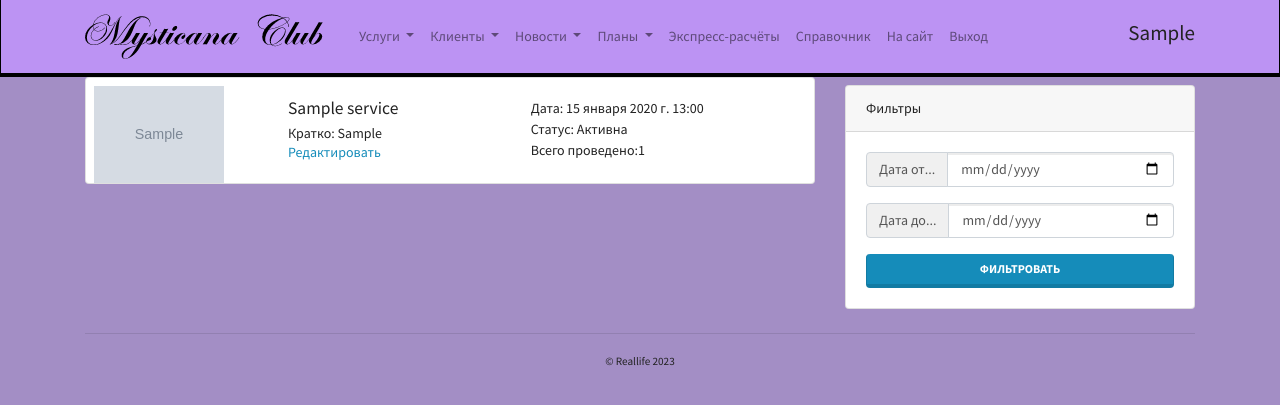
After one commit to reallife1990/mysticana_club, a Django app: page /workplace/services/ in a window 1280 px wide. The commit adds this page. Shown: the top 405 px of the page. Run offline with Django 4.2, Linux system fonts and the light colour scheme; a user stored in the database is signed in; tables that the repository leaves empty hold one stand-in row (values such as "Sample post"); grey boxes marked "Sample" are stand-in pictures; some libraries are stand-ins or nearby versions.

```diff
--- a/mysticana/mainapp/admin.py
+++ b/mysticana/mainapp/admin.py
@@ -1,7 +1,8 @@
 from django.contrib import admin
-from mainapp.models import News, Services
+from mainapp.models import News, Services, FormatService
 # Register your models here.
 admin.site.register(News)
+admin.site.register(FormatService)
 # admin.site.register(Services)
 class AdminServices(admin.ModelAdmin):
     list_display = ['title', 'updated_at', 'price']
--- a/mysticana/mainapp/models.py
+++ b/mysticana/mainapp/models.py
@@ -1,5 +1,5 @@
 from django.db import models
-
+# from workplaceapp.models import ServiceClients
 # Create your models here.
 from mysticana import settings
 
@@ -22,11 +22,23 @@ class BasicData(models.Model):
         abstract = True
 
 
+class FormatService(models.Model):
+    """
+    форматы консультаций
+    """
+    type_of = models.CharField(max_length=100, verbose_name='Формат')
+    description = models.TextField(verbose_name='Описание')
+
+    def __str__(self):
+        return f'{self.type_of}'
+
+    class Meta:
+        verbose_name = 'Формат консультации'
+        verbose_name_plural = 'Форматы консультаций'
 class News(BasicData):
-
+    """Новости"""
     title = models.CharField(max_length=100, verbose_name='Заголовок')
     preamble = models.CharField(max_length=256, verbose_name='Вступление')
-
     body = models.TextField(verbose_name='Содержание')
     body_as_markdown = models.BooleanField(default=False, verbose_name="Разметка")
     image = models.ImageField(blank=True, upload_to="images/news/", verbose_name="Картинка")
@@ -40,15 +52,22 @@ class News(BasicData):
 
 
 class Services(BasicData):
+    """Услуги"""
     title = models.CharField(max_length=256, verbose_name='Заголовок')
     preamble = models.CharField(max_length=256, verbose_name='Вступление')
-
     body = models.TextField(verbose_name='Описание')
     body_as_markdown = models.BooleanField(default=False, verbose_name="Разметка")
     image = models.ImageField(blank=True, upload_to="photo/services/", verbose_name = "Картинка")
+    price = models.DecimalField(max_digits=7, decimal_places=2, verbose_name='Стоимость', default=0)
+    length_time = models.CharField(max_length=256, verbose_name='Продолжительность', null=True)
+    formats = models.ManyToManyField(FormatService, verbose_name='Формат проведения',)
 
-    price = models.DecimalField(max_digits=7, decimal_places=2, verbose_name='Стоимость', default=0)
 
+    @property
+    def get_count(self):
+        """количество проведённых консультаций"""
+        count = self.objects.f(ser = self.pk)
+        pass
     def __str__(self):
         return f'{self.title}'
 
--- a/mysticana/workplaceapp/templates/workplaceapp/includes/inc_menu.html
+++ b/mysticana/workplaceapp/templates/workplaceapp/includes/inc_menu.html
@@ -19,12 +19,10 @@
                         <div class="dropdown-menu" aria-labelledby="ddService">
                             <a class="dropdown-item" href="#">Входящие заказы</a>
                             <div class="dropdown-divider"></div>
-                            <a class="dropdown-item" href="#">Активные услуги</a>
+                            <a class="dropdown-item" href="{% url 'workplaceapp:all_services' %}">Все услуги</a>
                             <div class="dropdown-divider"></div>
                             <a class="dropdown-item" href="#">Добавить услугу</a>
-                            <div class="dropdown-divider"></div>
-                            <a class="dropdown-item" href="#">Все услуги</a>
-                        </div>
+                            </div>
                     </li>
                     <li class="nav-item dropdown">
                         <a class="nav-link dropdown-toggle" href="#" id="ddClients" role="button" data-toggle="dropdown"
--- /dev/null
+++ b/mysticana/workplaceapp/templates/workplaceapp/services_list.html
@@ -0,0 +1,86 @@
+{% extends 'workplaceapp/base.html' %}
+{% load static %}
+{% block content %}
+
+<div class="row">
+
+  <div class="col-lg-8">
+    {%for service in object_list%}
+
+    <div class="card mb-3" >
+      <div class="row no-gutters">
+        <div class="col-md-3">
+           {% if service.image %}
+                <img class="ml-2 mt-2" width="130px" src="{{service.image.url}}">
+                {% else %}
+                <img class="ml-2 mt-2" width="130px" src="{% static 'img/no_photo.png' %}">
+                {% endif%}
+        </div>
+        <div class="col-md-4">
+          <div class="card-body">
+            <h5 class="card-title">{{service.title}}</h5>
+            <h6 class="card-subtitle">Кратко: {{service.preamble}}
+
+            </h6>
+            <a href="{% url 'workplaceapp:edit_service' service.pk %}" class="card-link">Редактировать</a>
+          </div>
+        </div>
+        <div class="col-md-4">
+          <div class="card-body">
+              Дата: {{service.updated_at}}
+              <br>
+              Статус:{%if service.deleted%}
+                Не активна
+                {%else%}
+                Активна
+                {%endif%}
+              <br>
+              Всего проведено:{{service.service_of.count}}
+            </h6>
+
+
+          </div>
+        </div>
+      </div>
+    </div>
+      {%endfor%}
+  </div>
+
+
+
+
+  <div class="col-lg-4">
+    <div class="card my-2 sticky-top">
+      <div class="card-header">
+        Фильтры
+      </div>
+      <div class="card-body">
+        <form action="">
+          <div class="input-group mb-3">
+            <div class="input-group-prepend">
+              <span class="input-group-text" id="basic-addon1">Дата от...</span>
+            </div>
+            <input type="date" class="form-control" name="dateFrom">
+          </div>
+          <div class="input-group mb-3">
+            <div class="input-group-prepend">
+              <span class="input-group-text" id="basic-addon1">Дата до...</span>
+            </div>
+            <input type="date" class="form-control" name="dateTo">
+          </div>
+
+          <button type="submit" class="btn btn-primary btn-block">Фильтровать</button>
+        </form>
+      </div>
+    </div>
+  </div>
+</div>
+
+{%if page_obj.paginator.num_pages != 1 %}
+  {%include 'mainapp/includes/inc_paginator.html'%}
+{%endif%}
+
+
+
+
+{% endblock %}
--- a/mysticana/workplaceapp/urls.py
+++ b/mysticana/workplaceapp/urls.py
@@ -9,6 +9,10 @@ urlpatterns = [
     path('', views.MainView.as_view(), name='main'),
     # path('services/', views.ServicesView.as_view(), name='services'),
     path('clients/', views.ShowAllClientsView.as_view(), name='all_clients'),
+
     path('client/<uuid:pk>', views.ShowClientView.as_view(), name='client_detail'),
     path('add_client', views.AddClientView.as_view(), name='add_client'),
+
+    path('services/', views.AllServicesView.as_view(), name='all_services'),
+    path('services/<int:pk>', views.EditServicesView.as_view(), name='edit_service'),
 ]
--- a/mysticana/workplaceapp/views.py
+++ b/mysticana/workplaceapp/views.py
@@ -1,23 +1,13 @@
-from django.contrib.auth.decorators import login_required
-from django.contrib.auth.mixins import LoginRequiredMixin
-from django.shortcuts import render, redirect
-from django.conf import settings
-from django.core.mail import send_mail
-
-
-# Create your views here.
-from django.shortcuts import render
 from django.urls import reverse_lazy
 from django.contrib import messages
-from django.views.generic import TemplateView, ListView, DetailView, CreateView
-# Create your views here.
+from django.views.generic import TemplateView, ListView, DetailView, CreateView, UpdateView
 from datetime import datetime, date
+from mainapp.models import Services
 from .utils import DrawGraph
 #@login_required
-from mysticana import settings
 from django.contrib.auth.mixins import AccessMixin
 from django.http import HttpResponseRedirect
-from workplaceapp.forms import AddClientForm
+from workplaceapp.forms import AddClientForm, ServiceChangeForm
 from workplaceapp.models import MainClients
 
 
@@ -47,6 +37,7 @@ class MainView(ControlAccess, TemplateView):
 class ShowAllClientsView(ControlAccess,ListView):
     template_name = 'workplaceapp/clients_list.html'
     model = MainClients
+    paginate_by = 8
 
     def get_context_data(self, **kwargs):
         context_data = super().get_context_data(**kwargs)
@@ -58,7 +49,6 @@ class ShowClientView(ControlAccess, DetailView):
     template_name = 'workplaceapp/clients_detail.html'
     model = MainClients
 
-    #print(MainClients.object.born_date)
     def get_context_data(self, **kwargs):
         context_data = super().get_context_data(**kwargs)
         context_data['date_now'] = datetime.now()
@@ -83,3 +73,23 @@ class AddClientView(ControlAccess,CreateView):
     # { % url
     # 'workplaceapp:client_detail'
     # pk = client.pk %}
+
+class AllServicesView(ControlAccess, ListView):
+    model = Services
+    template_name = 'workplaceapp/services_list.html'
+    paginate_by = 8
+
+    def get_context_data(self, *, object_list=None, **kwargs):
+        context_data = super().get_context_data(**kwargs)
+        return context_data
+
+
+class EditServicesView(ControlAccess,UpdateView):
+    model = Services
+    template_name = 'workplaceapp/service_edit.html'
+    form_class = ServiceChangeForm
+
+
+    def get_success_url(self):
+        messages.add_message(self.request, messages.INFO, 'Данные успешно обновлены')
+        return reverse_lazy('workplaceapp:all_services')
```
Also changed, not shown: mysticana/mainapp/templates/mainapp/service_detail.html (+21 -6 lines), mysticana/mainapp/views.py (+5 -10 lines), mysticana/workplaceapp/admin.py (+10 -2 lines), mysticana/workplaceapp/forms.py (+16 -0 lines), mysticana/workplaceapp/models.py (+22 -5 lines), mysticana/workplaceapp/templates/workplaceapp/service_edit.html (added, +29 -0 lines), mysticana/workplaceapp/migrations/0011_alter_mainclients_date_created_and_more.py (added).
